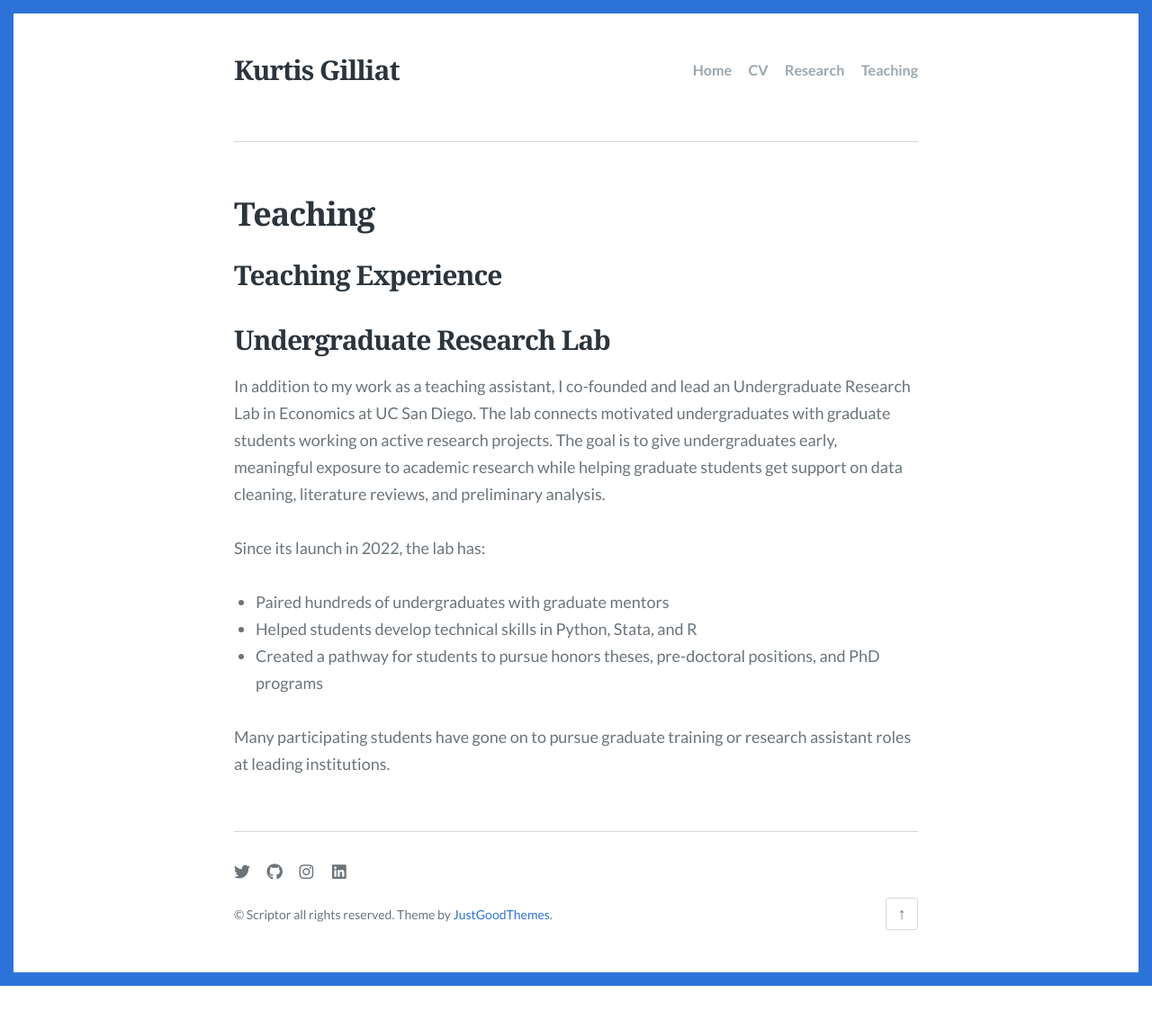
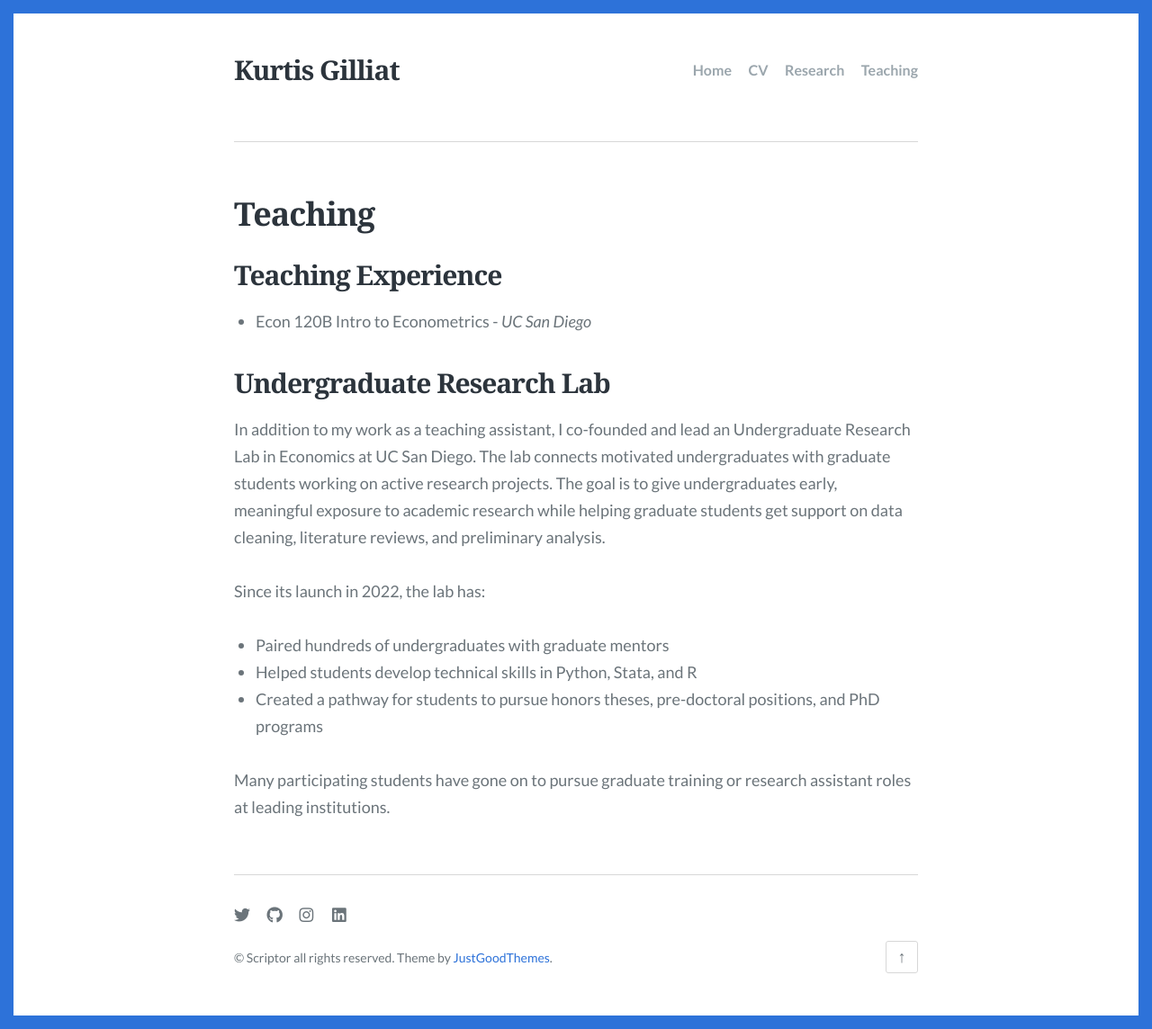
Before and after one commit to kgilliat/kgilliat.github.io, a Jekyll site: the page built from teaching.md, in a window 1280 px wide. Shown: the whole page at 90% size. Built offline with Jekyll 4.4.1, drawn with Linux system fonts in a browser that asks for light colours; some web fonts are replaced; before the commit the page ends 1096 px from its top, so only the background shows below that.

Commit message:
Update Teaching

```diff
--- a/teaching.md
+++ b/teaching.md
@@ -4,6 +4,7 @@ title: Teaching
 description: A tags page for Scriptor Jekyll theme
 ---
 ## Teaching Experience
++ Econ 120B Intro to Econometrics - *UC San Diego*
 
 ## Undergraduate Research Lab
 In addition to my work as a teaching assistant, I co-founded and lead an Undergraduate Research Lab in Economics at UC San Diego. The lab connects motivated undergraduates with graduate students working on active research projects. The goal is to give undergraduates early, meaningful exposure to academic research while helping graduate students get support on data cleaning, literature reviews, and preliminary analysis.
```
